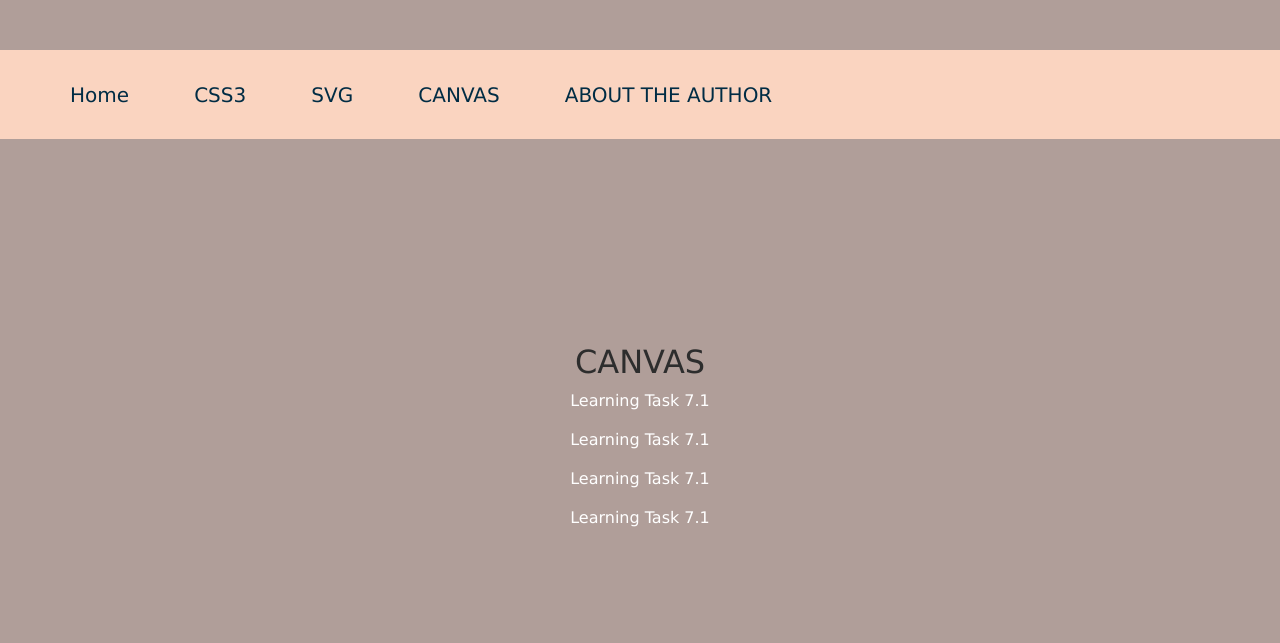
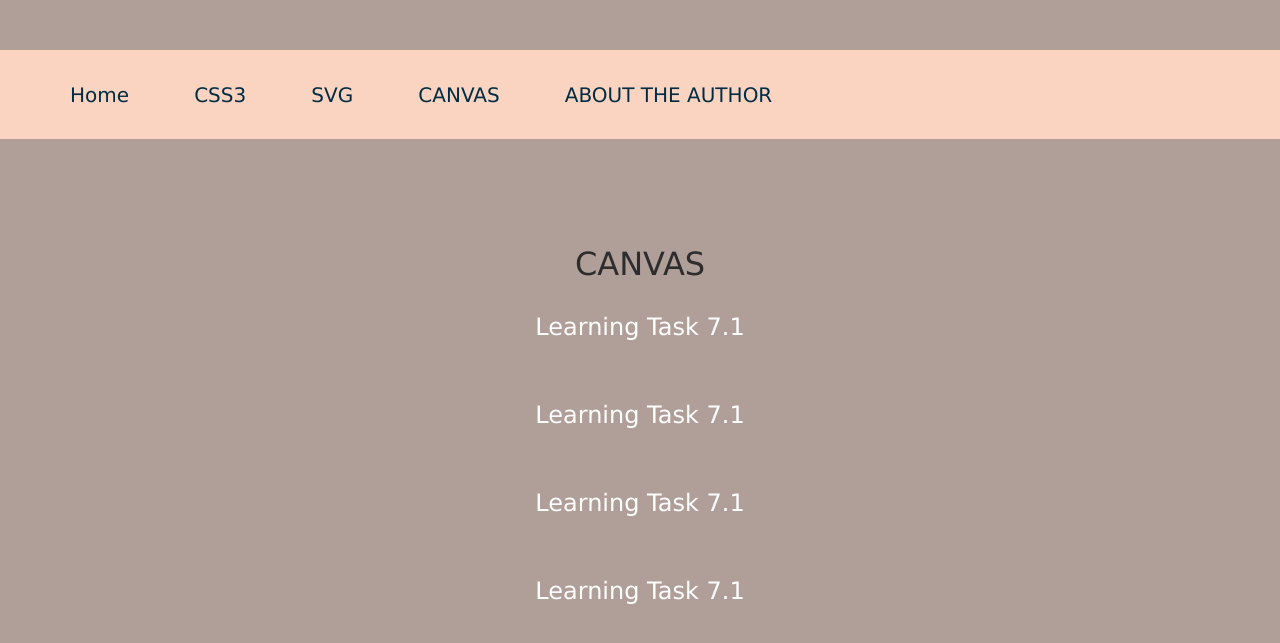
Before and after one commit to psalmenarle/idk, a PHP site: page /index.php?page=canvas in a window 1280 px wide. Shown: the top 643 px of the page. Run offline with PHP 8.4, Linux system fonts and the light colour scheme.

Commit message:
Update style.css

```diff
--- a/css/style.css
+++ b/css/style.css
@@ -51,6 +51,10 @@ h1, h2, h3 {
     text-align: center;
     color: #fff;
 }
+.container {
+    position: relative;
+    font-size: 24px;
+}
 
 .link {
     display: inline-block;
@@ -100,3 +104,9 @@ h1, h2, h3 {
         }
     }
 }
+
+.link-wrapper {
+    position: relative;
+    display: block;
+    padding: 20px 0;
+}
```
